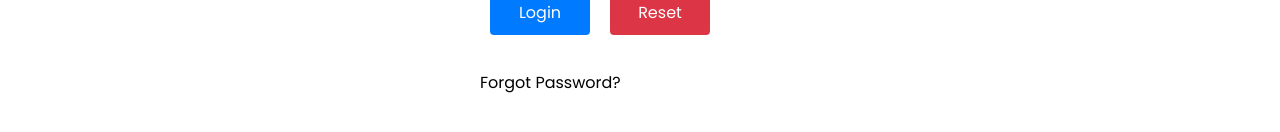
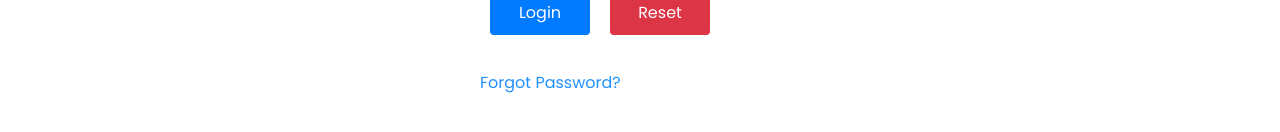
Before and after one commit to JoeyScottSchronce/frontend_developer_capstone_project, a React (Create React App) app: page /Login in a window 1280 px wide. Shown: the part 462-594 px from the top of the page. Built offline with nearby package versions, Linux system fonts and the light colour scheme.

Commit message:
update forgot password link

```diff
--- a/src/Components/Login/Login.jsx
+++ b/src/Components/Login/Login.jsx
@@ -115,7 +115,9 @@ function Login() {
                     </div>
                     <br />
                     {/* Additional login text for 'Forgot Password' option */}
-                    <div className="forgot-password-text">Forgot Password?</div>
+                    <div className="forgot-password-text">
+                    <Link to="/password-reset" style={{ color: '#2190FF' }}> Forgot Password? </Link>
+                    </div>
                 </form>
             </div>
         </div>
```
